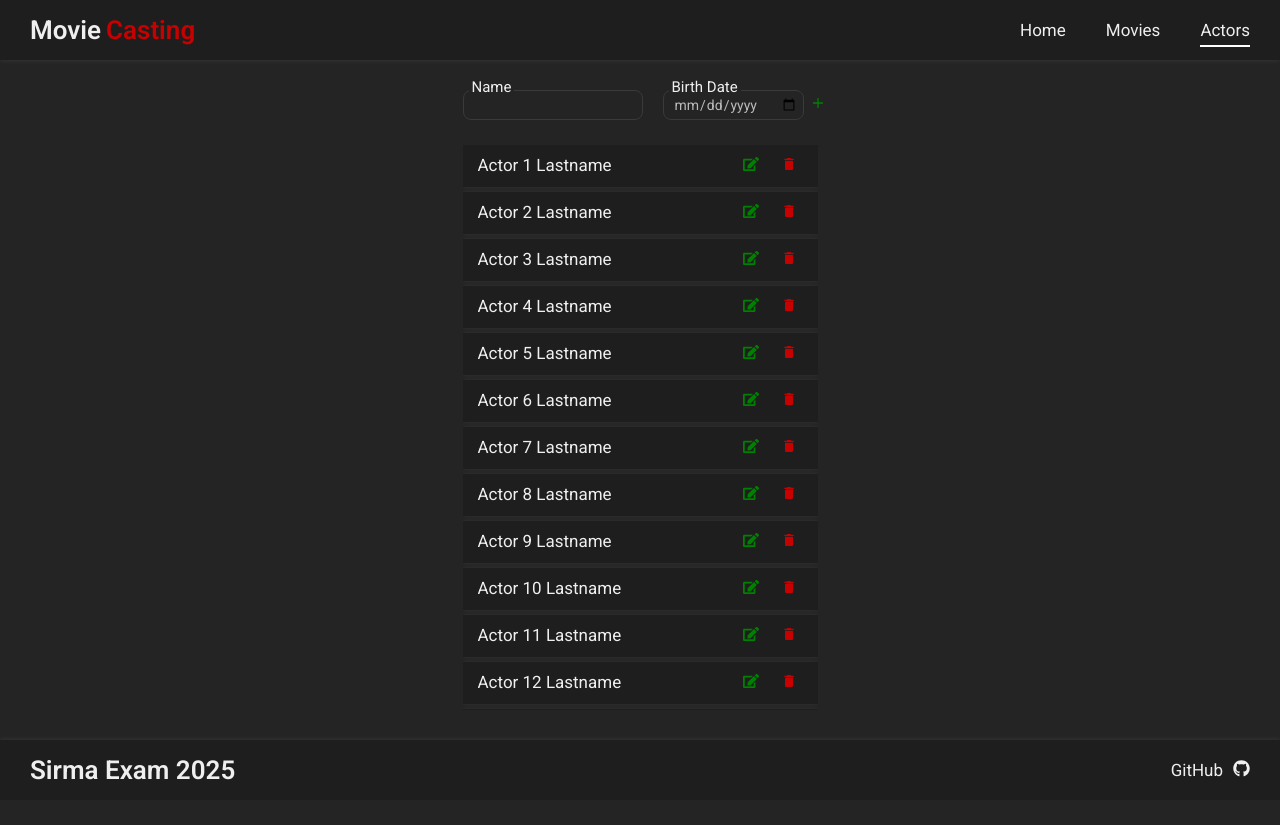
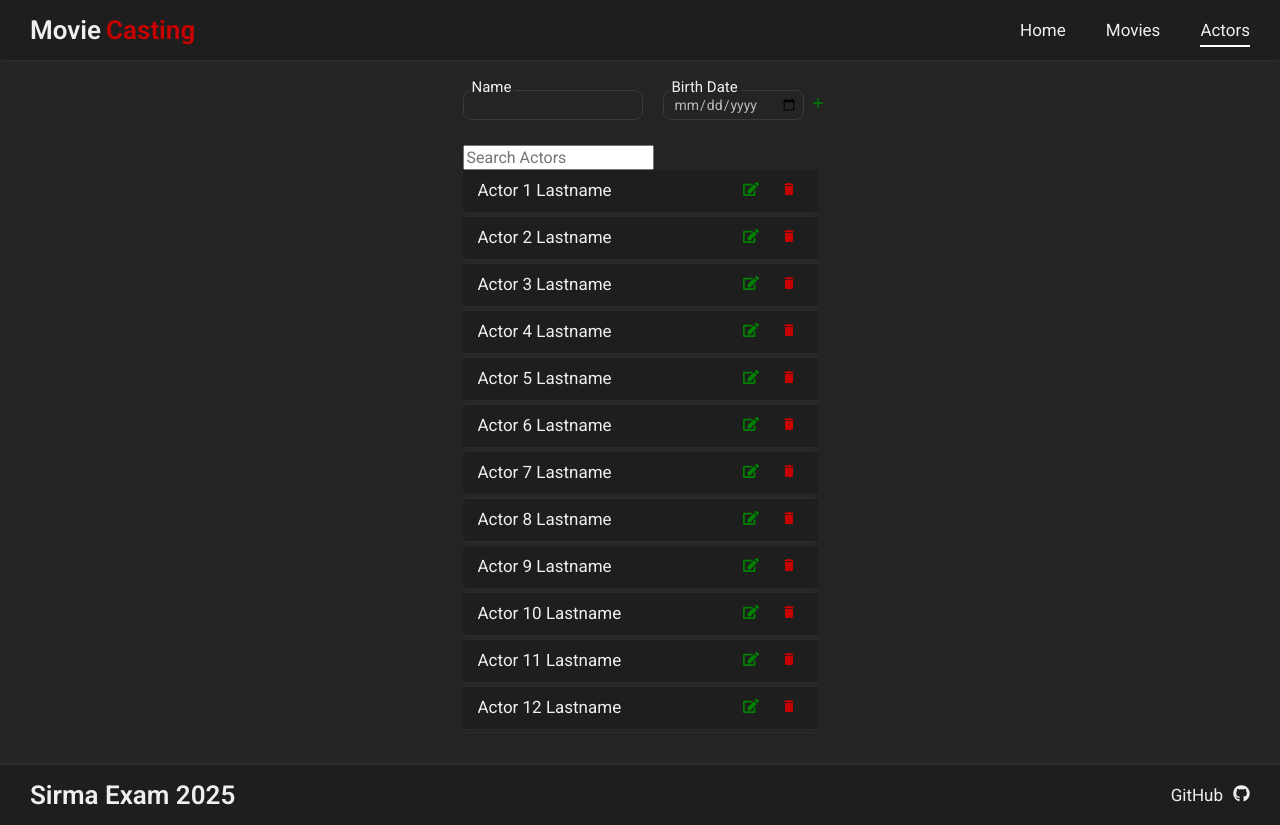
Before and after one commit to nikolai-dimitrov/Sirma-Movie-App, a React (Vite) app in the folder Sirma-Movie-App/: page /actors in a window 1280 px wide. Before the commit the page ends 800 px from the top, so only its background shows below. Built offline with nearby package versions, Linux system fonts and the light colour scheme.

Commit message:
feat: implement actors search functionality with debounce and use memo

```diff
--- a/Sirma-Movie-App/src/components/Actors/Actors.jsx
+++ b/Sirma-Movie-App/src/components/Actors/Actors.jsx
@@ -1,7 +1,8 @@
-import { useState, useContext } from 'react'
+import { useState, useContext, useMemo } from 'react'
 
 import { MovieContext } from '../../contexts/MovieContext';
 import { ActorForm } from './ActorForm/ActorForm';
+import { useDebouncedSearch } from '../../hooks/useDebouncedSearch';
 
 import { FaEdit } from 'react-icons/fa'
 import { MdDelete } from 'react-icons/md'
@@ -9,12 +10,20 @@ import { MdDelete } from 'react-icons/md'
 import styles from './actors.module.css'
 
 export const Actors = () => {
-    const { actorsMappedWithRoles, addActorHandler, updateActorHandler, deleteActorHandler, addRole } = useContext(MovieContext);
+    const { actorsMappedWithRoles, addActorHandler, updateActorHandler, deleteActorHandler } = useContext(MovieContext);
+
+    const [searchParam, setSearchParam] = useState('');
+    const debouncedSearchParam = useDebouncedSearch(searchParam);
+
     const [toggledMovieDetailsId, setToggledMovieDetailsId] = useState(null);
 
 
     const [actor, setActor] = useState({});
     const [isUpdating, setIsUpdating] = useState(false);
+
+    const filteredActors = useMemo(() => actorsMappedWithRoles.filter((currentActor) => {
+        return currentActor.FullName.toLowerCase().includes(debouncedSearchParam.toLowerCase());
+    }), [actorsMappedWithRoles, debouncedSearchParam]);
 
     const finishUpdate = () => {
         setActor({});
@@ -44,11 +53,24 @@ export const Actors = () => {
             setToggledMovieDetailsId(null);
         }
     }
+
+    const onChangeHandler = (e) => {
+        setSearchParam(e.target.value);
+    }
+
     return (
         <section className={styles.actors}>
             <ActorForm actor={actor} submitHandler={isUpdating ? updateActorHandler : addActorHandler} finishUpdate={finishUpdate} isUpdating={isUpdating} />
+            <input
+                type="text"
+                id='SearchParam'
+                name='SearchParam'
+                placeholder='Search Actors'
+                onChange={onChangeHandler}
+                value={searchParam}
+            />
             <ul className={styles.actorsList}>
-                {actorsMappedWithRoles?.map(currentActor => (
+                {filteredActors?.map(currentActor => (
                     <li key={currentActor.ID} className={styles.actorItem}>
                         <div className={styles.actorSummary}>
                             <div className={styles.titleContainer}>
```
